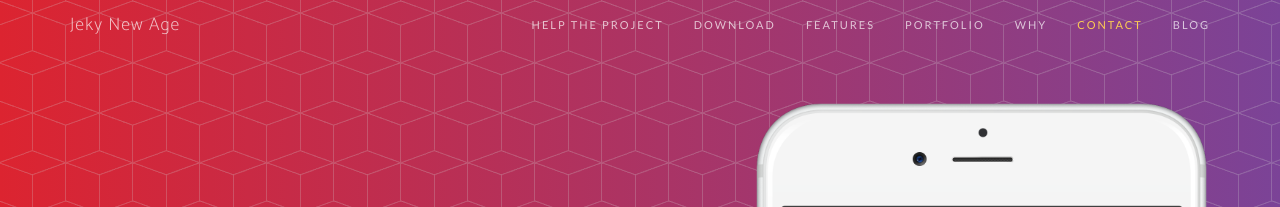
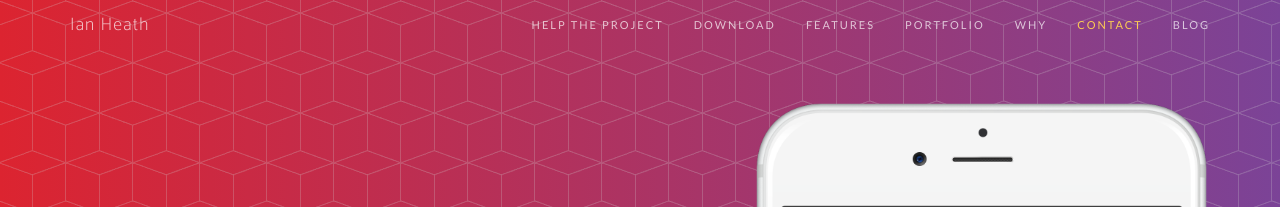
Before and after one commit to iheathdesigns/myblog, a Jekyll site: the page built from index.html, in a window 1280 px wide. Shown: the top 207 px of the page. Built offline with Jekyll 4.4.1, drawn with Linux system fonts in a browser that asks for light colours; nearby versions of some CDN libraries; some web fonts are replaced; the list of posts is cut into pages by our own code.

Commit message:
Changed label

```diff
--- a/_includes/nav.html
+++ b/_includes/nav.html
@@ -5,7 +5,7 @@
             <button type="button" class="navbar-toggle collapsed" data-toggle="collapse" data-target="#bs-example-navbar-collapse-1">
                 <span class="sr-only">Toggle navigation</span> Menu <i class="fa fa-bars"></i>
             </button>
-            <a class="navbar-brand page-scroll" href="#page-top">Jeky New Age</a>
+            <a class="navbar-brand page-scroll" href="#page-top">Ian Heath</a>
         </div>
 
         <!-- Collect the nav links, forms, and other content for toggling -->
```
